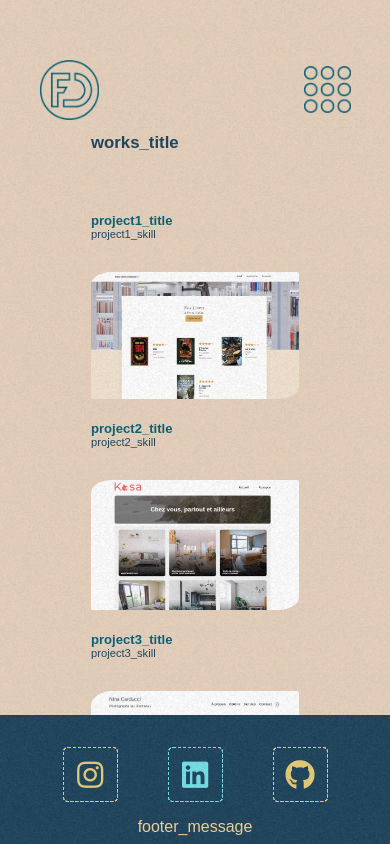
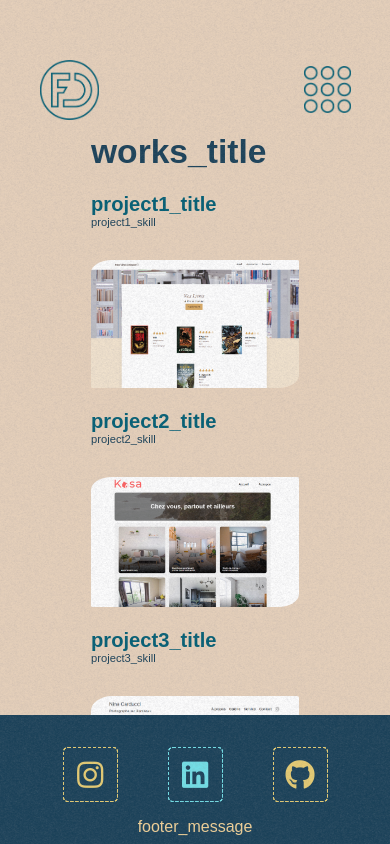
Before and after one commit to Florian-Denis-Dev/portfolio, a React (Create React App) app: page /works in a window 390 px wide. Built offline with nearby package versions, Linux system fonts and the light colour scheme; what i18next-xhr-backend would draw is missing.

Commit message:
responsive work  page
- fix git link
- fix def work page responsive

```diff
--- a/src/data/data.json
+++ b/src/data/data.json
@@ -5,7 +5,7 @@
 	  "skill_key": "project1_skill",
       "description_key": "project1_description",
 	  "technologies": ["Node.js", "Express", "MongoDB"],
-	  "sourceLink": "https://github.com/user/projet3",
+	  "sourceLink": "https://github.com/Florian-Denis-Dev/projet-7",
 	  "images": ["p51.png", "p52.png", "p53.png", "p54.png", "p55.png"]
 	},
 	{
@@ -13,8 +13,8 @@
 	  "title_key": "project2_title",
 	  "skill_key": "project2_skill",
 	  "description_key": "project2_description",
-	  "technologies": ["react", "scss", "javascript"],
-	  "sourceLink": "https://github.com/user/projet2",
+	  "technologies": ["React", "Scss", "Javascript"],
+	  "sourceLink": "https://github.com/Florian-Denis-Dev/kasa",
 	  "images": ["p41.png", "p42.png", "p43.png", "p44.png", "p45.png", "p46.png"]
 	},
 	{
@@ -22,8 +22,8 @@
 		"title_key": "project3_title",
 		"skill_key": "project3_skill",
 		"description_key": "project3_description",
-		"technologies": ["seo", "lighthouse", "wave", "schema"],
-		"sourceLink": "https://github.com/user/projet2",
+		"technologies": ["Seo", "Lighthouse", "Wave", "Schema"],
+		"sourceLink": "https://github.com/Florian-Denis-Dev/Projet-5",
 		"images": ["p31.png", "p32.png", "p33.png", "p34.png", "p35.png"]
 	  },
 	  {
@@ -31,8 +31,8 @@
 		"title_key": "project4_title",
 		"skill_key": "project4_skill",
 		"description_key": "project2_description",
-		"technologies": ["html", "CSS", "JavaScript"],
-		"sourceLink": "https://github.com/user/projet1",
+		"technologies": ["Html", "CSS", "JavaScript"],
+		"sourceLink": "https://github.com/Florian-Denis-Dev/Projet-3",
 		"images": ["p21.png", "p22.png", "p23.png", "p24.png", "p25.png", "p26.png", "p27.png"]
 	  },
 	  {
@@ -40,8 +40,8 @@
 		"title_key": "project5_title",
 		"skill_key": "project5_skill",
 		"description_key": "project5_description",
-		"technologies": ["html", "css"],
-		"sourceLink": "https://github.com/user/projet2",
+		"technologies": ["Html", "Css"],
+		"sourceLink": "https://github.com/Florian-Denis-Dev/Travel-agency",
 		"images": ["p11.png", "p12.png"]
 	  }
   ]
--- a/src/style/footer.scss
+++ b/src/style/footer.scss
@@ -19,7 +19,7 @@ footer {
 		margin: 0.5em;
 		font-size: medium;
 	};
-	@media (max-width: 768px) {
+	@include respond(medium) {
 		margin-top: auto;
 	}
 }
--- a/src/style/index.css
+++ b/src/style/index.css
@@ -523,7 +523,7 @@ header {
   padding: 60px 0 10px;
   width: 90%;
 }
-@media (max-width: 1440px) {
+@media (max-width: 1024px) {
   header {
     width: 90%;
   }
@@ -663,6 +663,18 @@ header .liens-header:hover {
 /* vrai darkmode in preparation*/
 .works-title {
   margin: 0 0 60px;
+  font-size: 1.5em;
+}
+@media (max-width: 1024px) {
+  .works-title {
+    font-size: 1.2em;
+  }
+}
+@media (max-width: 768px) {
+  .works-title {
+    font-size: 2em;
+    margin: 0 0 1em;
+  }
 }
 
 .works {
@@ -685,14 +697,37 @@ header .liens-header:hover {
   width: 25rem;
   border-radius: 10% 1%;
 }
+@media (max-width: 1024px) {
+  .works figure img {
+    width: 20rem;
+  }
+}
+@media (max-width: 768px) {
+  .works figure img {
+    width: 22rem;
+  }
+}
 @media (max-width: 425px) {
   .works figure img {
     width: 13rem;
   }
 }
-@media (max-width: 425px) {
+@media (max-width: 768px) {
   .works figure {
     flex-direction: column-reverse;
+  }
+}
+.works figure h3 {
+  font-size: 1.17em;
+}
+@media (max-width: 768px) {
+  .works figure h3 {
+    font-size: 2em;
+  }
+}
+@media (max-width: 425px) {
+  .works figure h3 {
+    font-size: 1.8em;
   }
 }
 .works::-webkit-scrollbar {
--- a/src/style/mixin.scss
+++ b/src/style/mixin.scss
@@ -1,6 +1,6 @@
 @mixin respond($breakpoint) {
     @if $breakpoint == large {
-      @media (max-width: 1440px) { @content; }
+      @media (max-width: 1024px) { @content;}
     }
     @if $breakpoint == medium {
       @media (max-width: 768px) { @content; }
--- a/src/style/works.scss
+++ b/src/style/works.scss
@@ -3,6 +3,14 @@
 
 .works-title{
 	margin: 0 0 60px;
+	font-size: 1.5em;
+	@include respond(large) {
+		font-size: 1.2em;
+	}
+	@include respond(medium) {
+		font-size: 2em;
+		margin: 0 0 1em;
+	}
 }
 
 .works {
@@ -18,12 +26,27 @@
 		img{
 			width: 25rem;
 			border-radius: 10% 1%;
-			@media (max-width: 425px) {
+			@include respond(large) {
+				width: 20rem;
+			}
+			@include respond(medium) {
+				width: 22rem;
+			}
+			@include respond(smaller) {
 				width: 13rem;
 			}
 		}
-		@media (max-width: 425px) {
+		@include respond(medium) {
 			flex-direction: column-reverse;
+		}
+		h3 {
+			font-size: 1.17em;
+			@include respond(medium) {
+				font-size: 2em;
+			}
+			@include respond(smaller) {
+				font-size: 1.8em;
+			}
 		}
 	}
 	overflow-y: auto;
```
Also changed, not shown: 1 other file (tests, documents, lock files or other folders).
